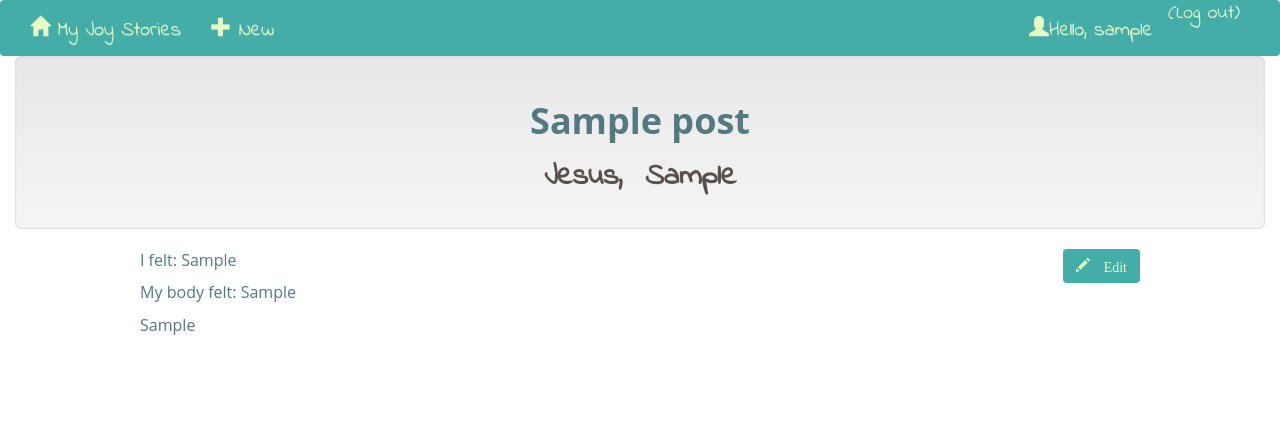
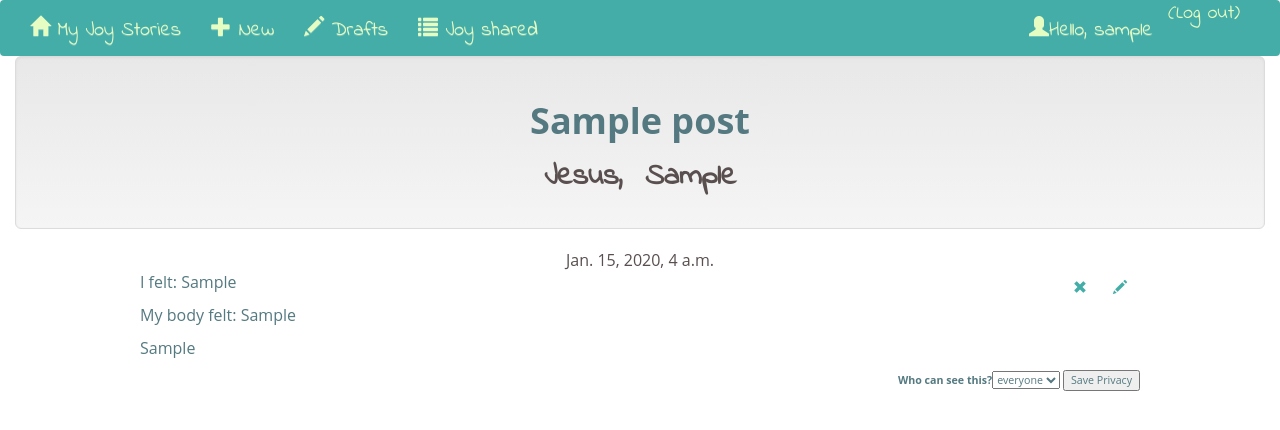
Before and after one commit to jtagster/joy-story-app, a Django app: a page that uses collection/templates/base.html in a window 1280 px wide. Shown: the top 430 px of the page. Run offline with Django 3.2, Linux system fonts and the light colour scheme; a user stored in the database is signed in; tables that the repository leaves empty hold one stand-in row (values such as "Sample post"); some libraries are stand-ins or nearby versions; some web fonts are replaced.

Commit message:
added publish and share features

```diff
--- a/collection/forms.py
+++ b/collection/forms.py
@@ -24,5 +24,12 @@ class NewPostForm(ModelForm):
             'emotionTags': _("Use feeling words to describe your emotions in this story:"),
             'story': _("Tell your story here (Be sure to include ways your story demonstrated how you acted like yourself):"),
             'title': _("Give your story a name - just 3-4 words, that will help you remember it's joy!"),
-            'public': _("Share this journal publicly?")
+            'public': _("Who can see this?")
         }
+class ShareForm(ModelForm):
+    class Meta:
+        model = Post
+        fields=['public']
+        labels = {
+            'public': _("Who can see this?")
+            }
--- a/collection/models.py
+++ b/collection/models.py
@@ -3,6 +3,10 @@ from django.contrib.auth.models import User
 from django.db import models
 from django.utils import timezone
 
+VISIBILITY = (
+    ('PRIVATE', 'only me'),
+    ('PUBLIC', 'everyone'),
+    )
 
 class Post(models.Model):
     user = models.ForeignKey('auth.User')
@@ -16,11 +20,19 @@ class Post(models.Model):
     published_date = models.DateTimeField(
             blank=True, null=True)
     slug = models.SlugField(unique=True)
-    public = models.BooleanField(default=False)
+    public = models.CharField(max_length=7, choices=VISIBILITY, default='PRIVATE')
 
     def publish(self):
         self.published_date = timezone.now()
         self.save()
 
+    def share(self):
+        self.public = 'PUBLIC'
+        self.save()
+
+    def unshare(self):
+        self.public = 'PRIVATE'
+        self.save()
+
     def __str__(self):
         return self.title
--- a/collection/static/css/style.css
+++ b/collection/static/css/style.css
@@ -31,11 +31,10 @@
     font-size: 36pt;
     text-decoration: none;
 }
-.top-menu, .top-menu:hover, .top-menu:visited {
-    color: #E5FCC2;
-    float: right;
-    font-size: 22pt;
+.top-menu {
+    color: #547980;
     margin-right: 20px;
+    text-align: right;
 }
 body {
 	background: #FFFFF;
@@ -71,6 +70,14 @@ h2, h3, h4 {
     background-color: #45ADA8;
     color: #E5FCC2
 }
+.otherBtn {
+    background-color: #45ADA8;
+    color: #E5FCC2
+}
+.revBtn {
+    color: #45ADA8;
+    float: right;
+}
 
 .post-form textarea, .post-form input, .post-form label {
     width: 100%;
@@ -85,6 +92,10 @@ h2, h3, h4 {
 .post-form p {
 	color: #594F4F;
 	padding: 20px;
+}
+.share-form {
+    font-size: 8pt;
+    float: right;
 }
 .post {
     margin-bottom: 70px;
--- a/collection/templates/base.html
+++ b/collection/templates/base.html
@@ -22,6 +22,8 @@
                     <li><a href="{% url 'home' %}"><span class="glyphicon glyphicon-home"></span> My Joy Stories</a></li>
                     {% if user.is_authenticated %}
                     <li><a href="{% url 'post_new' %}"><span class="glyphicon glyphicon-plus"></span> New</a></li>
+                    <li><a href="{% url 'post_draft_list' %}"><span class="glyphicon glyphicon-pencil"></span> Drafts</a></li>
+                    <li><a href="{% url 'feed' %}"><span class="glyphicon glyphicon-list"></span> Joy shared</a></li>
                     </ul>
                     <ul class="nav navbar-nav navbar-right">
                     <li><a href"#"><span class="glyphicon glyphicon-user"></span>Hello, {{ user.username }}</a></li>
--- a/collection/templates/post/edit_post.html
+++ b/collection/templates/post/edit_post.html
@@ -7,8 +7,7 @@
     <h1>Edit "{{ post.title }}"</h1>
     <form method="POST" class="post-form">
         {% csrf_token %}
-        {{ form.as_p }}
-
-        <button type="submit" class = "save">Submit</button>
+        {{ form }}
+    <button type="submit" class = "save">Submit</button>
     </form>
 {% endblock content %}
--- a/collection/templates/post/post_detail.html
+++ b/collection/templates/post/post_detail.html
@@ -5,18 +5,33 @@
 
 {% block content %}
     <div class="well well-lg">
+
         <h1>{{ post.title }}</h1>
         <h2>Jesus,&nbsp; {{ post.gratitudeStmt|linebreaksbr }}</h2>
+
     </div>
+
     <div class="post">
         {% if user == post.user %}
-             <a class="btn save" href="{% url 'edit_post' slug=post.slug %}"><span class="glyphicon glyphicon-pencil"> Edit</a>
+            {% if post.published_date %}
+                <div class="date">
+                    {{ post.published_date }}
+                </div>
+            {% else %}
+                <a class="btn otherBtn" href="{% url 'post_publish' slug=post.slug %}">Publish</a>
+            {% endif %}
+            <a class="btn revBtn" href="{% url 'edit_post' slug=post.slug %}"><span class="glyphicon glyphicon-pencil"></a>
+            <a class="btn revBtn" href="{% url 'post_remove' slug=post.slug %}"><span class="glyphicon glyphicon-remove"></span></a>
         {% endif %}
-        <div class="detail">
-        <p>I felt:&nbsp;{{ post.emotionTags|linebreaksbr }}</p>
-        <p>My body felt:&nbsp;{{ post.sensationTags|linebreaksbr }}</p>
-        <p>{{ post.story|linebreaksbr }}</p>
+            <div class="detail">
+            <p>I felt:&nbsp;{{ post.emotionTags|linebreaksbr }}</p>
+            <p>My body felt:&nbsp;{{ post.sensationTags|linebreaksbr }}</p>
+            <p>{{ post.story|linebreaksbr }}</p>
 
         </div>
+    <form method="POST" >
+        {% csrf_token %}
+        <div class= "share-form">{{ form}} <button type="submit" class = "btn-small">Save Privacy</button></div>
+    </form>
     </div>
 {% endblock content %}
--- a/collection/templates/post/post_new.html
+++ b/collection/templates/post/post_new.html
@@ -19,7 +19,7 @@
         {% csrf_token %}
             {{ form.as_p }}
         </fieldset>
-        <button type="submit" class= "btn save">Submit</button>
+        <button type="submit" class= "btn save"> Save and Preview</button>
     </form>
     </div>
 {% endblock content %}
--- a/collection/views.py
+++ b/collection/views.py
@@ -1,6 +1,7 @@
-from django.shortcuts import render, redirect
+from django.shortcuts import render, redirect, get_object_or_404
+from django.utils import timezone
 from django.template.defaultfilters import slugify
-from collection.forms import PostForm, NewPostForm
+from collection.forms import PostForm, NewPostForm, ShareForm
 from collection.models import Post
 from django.contrib.auth.decorators import login_required
 from django.http import Http404
@@ -11,7 +12,17 @@ def index(request):
     # this is your new view - urls.py will catch that someone wants the homepage
     #and points to this piece of code, which will render the index.html template.
     return render(request, 'index.html', {'posts': posts,})
-
+def feed(request):
+    #user = request.user
+    #postsSelf = Post.objects.filter(user=user.id, public='PUBLIC', published_date__lte=timezone.now())
+    posts = Post.objects.filter(public='PUBLIC', published_date__lte=timezone.now())
+    #posts = (postsSelf | postsPublic).order_by('published_date')
+        #ribbits_self = Ribbit.objects.filter(user=user.id)
+        #ribbits_buddies = Ribbit.objects.filter(user__userprofile__in=user.profile.follows.all)
+        #ribbits = ribbits_self | ribbits_buddies
+    # this is your new view - urls.py will catch that someone wants the homepage
+    #and points to this piece of code, which will render the index.html template.
+    return render(request, 'index.html', {'posts': posts,})
 def post_new(request):
     form_class = NewPostForm
     # if we're coming from a submitted form, do this
@@ -26,7 +37,7 @@ def post_new(request):
             # set the additional details
             post.user = request.user
             post.slug = slugify(post.title)
-
+            post.publish()
             # save the object
             post.save()
 
@@ -43,10 +54,26 @@ def post_new(request):
 def post_detail(request, slug):
     # grab the object...
     post = Post.objects.get(slug=slug)
+    form_class = ShareForm
 
-    # and pass to the template
+    # if we're coming to this view from a submitted form,
+    # do this
+    if request.method == 'POST':
+        # grab the data from the submitted form and
+        # apply to the form
+        form = form_class(data=request.POST, instance=post)
+        if form.is_valid():
+            # save the new data
+            form.save()
+            return redirect('post_detail', slug=post.slug)
+    # otherwise just create the form
+    else:
+        form = form_class(instance=post)
+
+    # and render the template
     return render(request, 'post/post_detail.html', {
         'post': post,
+        'form': form,
     })
 @login_required
 def edit_post(request, slug):
@@ -79,11 +106,25 @@ def edit_post(request, slug):
         'post': post,
         'form': form,
     })
+def post_publish(request, slug):
+    post = get_object_or_404(Post, slug=slug)
+    post.publish()
+    return redirect('post_detail', slug=slug)
+def post_privacy(request, slug):
+    post = get_object_or_404(Post, slug=slug)
+    if post.public == 'PRIVATE':
+        post.share()
+    else:
+        post.unshare()
+    return redirect('post_detail', slug=slug)
 def post_draft_list(request):
     user = request.user
     posts = Post.objects.filter(user=user.id, published_date__isnull=True).order_by('created_date')
     return render(request, 'post/post_draft_list.html', {'posts': posts})
-
+def post_remove(request, slug):
+    post = get_object_or_404(Post, slug=slug)
+    post.delete()
+    return redirect('home')
 
 """
 There are a ton of different ways to display a template simply in the views,
--- a/myhellowebapp/urls.py
+++ b/myhellowebapp/urls.py
@@ -24,6 +24,7 @@ urlpatterns = [
         TemplateView.as_view(template_name='contact.html'),
         name='contact'),
     url(r'^drafts/$', views.post_draft_list, name='post_draft_list'),
+    url(r'^feed/$', views.feed, name='feed'),
     url(r'^post/new/$',
         views.post_new,
         name='post_new'),
@@ -32,6 +33,15 @@ urlpatterns = [
     url(r'^post/(?P<slug>[-\w]+)/edit/$',
         views.edit_post,
         name='edit_post'),
+    url(r'^post/(?P<slug>[-\w]+)/publish/$',
+        views.post_publish,
+        name='post_publish'),
+    url(r'^post/(?P<slug>[-\w]+)/remove/$',
+        views.post_remove,
+        name='post_remove'),
+    url(r'^post/(?P<slug>[-\w]+)/privacy/$',
+        views.post_privacy,
+        name='post_privacy'),
     url(r'^accounts/password/reset/$',
         password_reset,
         {'template_name':
```
Also changed, not shown: collection/migrations/0007_auto_20170901_1357.py (added), collection/migrations/0008_auto_20170901_1526.py (added).
